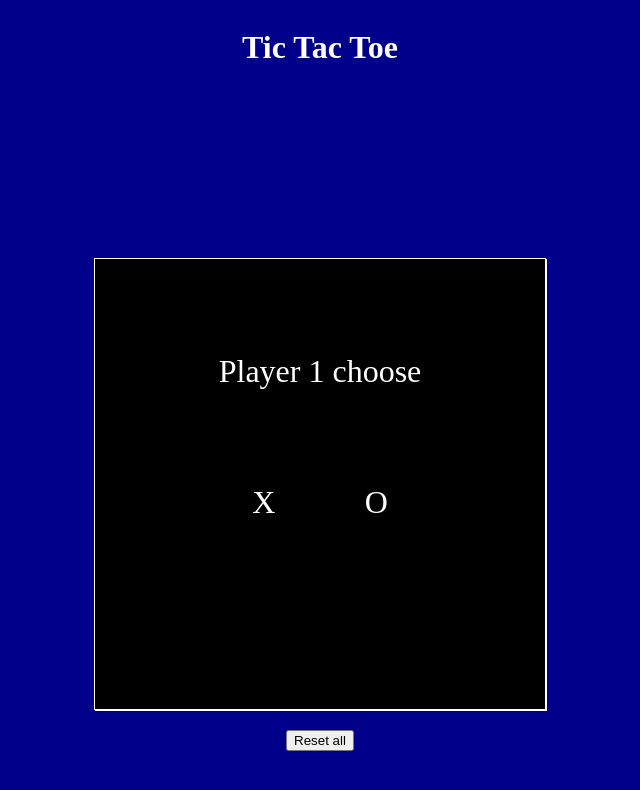
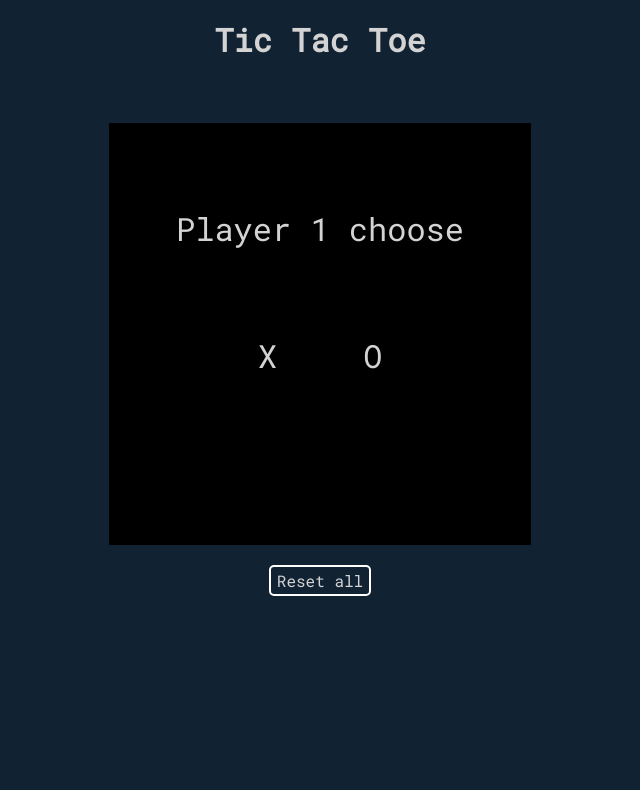
Before and after one commit to beaniehead/tictactoe, a plain HTML site: page index.html in a window 1280 px wide. Both pictures are taken after a click on the element "Human vs. Human". Shown: the whole page, without its empty margins (328-968 px from the left). Drawn offline with nearby package versions, Linux system fonts and the light colour scheme.

Commit message:
updated grid layout/styling and updated UI

```diff
--- a/index.html
+++ b/index.html
@@ -3,40 +3,42 @@
 
 <head>
     <meta charset="UTF-8">
-    <title>Tic Tac Toe</title>
+    <title>TIC TAC TOE</title>
     <meta name="viewport" content="width=device-width, initial-scale=1">
 
     <script src="https://ajax.googleapis.com/ajax/libs/jquery/3.2.1/jquery.min.js"></script>
     <link rel="stylesheet" href="https://maxcdn.bootstrapcdn.com/font-awesome/4.7.0/css/font-awesome.min.css">
     <script src="scripts.js"></script>
     <link rel="stylesheet" href="styles.css">
+    <link href="https://fonts.googleapis.com/css?family=Roboto+Mono" rel="stylesheet">
 </head>
 
 <body>
     <div id="main">
         <div id="header">
             <h1>Tic Tac Toe</h1>
-            <span id="difficultyTitle"></span>
         </div>
         <div id="scores">
-            <p>Scores</p>
+            <div id="scoresTitle">
+            <span id="difficultyTitle"></span>
+                <p style="text-decoration:underline">Scores</p>
+            </div>
             <div class="singlePlayerScore" id="player1Score"><span class="turnIndicator" id="turnIndicatorP1"><i id="playerIndicator1" class="fa fa-arrow-right"></i></span>
-                <span class="playerScoreText">Player 1: </span><span id="pP1s">0</span><span id="playerIconP1"></span>
+                <span class="playerScoreText">Player 1:&nbsp;</span><span id="pP1s">0</span><span id="playerIconP1"></span>
             </div>
-
             <div class="singlePlayerScore" id="player2Score"><span class="turnIndicator" id="turnIndicatorP2"><i id="playerIndicator2" class="fa fa-arrow-right"></i></span>
-                <span class="playerScoreText">Player 2: </span><span id="pP2s">0</span><span id="playerIconP2"></span>
+                <span class="playerScoreText">Player 2:&nbsp;</span><span id="pP2s">0</span><span id="playerIconP2"></span>
             </div>
         </div>
-        <span id="player" class="X"></span>
         <div id="game">
             <div id="gameBoard">
                 <div id="gameType">
+                    <div id="gameIntro">Shall we play a game?</div>
                     <div id="humanGame" class="gameTypeOption">Human vs. Human</div>
                     <div id="aiGame" class="gameTypeOption">Human vs. Computer</div>
                 </div>
                 <div id="aiDifficulty">
-                    <div id="difficultyTitle">Select difficulty</div>
+                    <div id="difficultyTitleSelect">Select difficulty</div>
                     <div id="easy" class="difficultyIcon">Easy</div>
                     <div id="medium" class="difficultyIcon">Medium</div>
                     <div id="hard" class="difficultyIcon">Hard</div>
@@ -57,8 +59,9 @@
                 <svg class="unplayed" id="svg9"></svg>
             </div>
         </div>
-        <button id="reset">Reset all</button>
+        <span id="reset">Reset all</span>
 
+        <span id="player" class="X"></span>
     </div>
 </body>
 
--- a/scripts.js
+++ b/scripts.js
@@ -1,6 +1,5 @@
 //comment code
 //tidy and combine
-//have an edit difficulty level? either by changing when the ai switches from preferences to calculating moves or another method - could also change the preferences so the ai plays a weaker first move (or two) that can be beaten
 
 $(document).ready(function () {
   var count = 0;
@@ -13,9 +12,9 @@ $(document).ready(function () {
   //X Path end point
   var large = $("#svg1").width() / (15 / 13);
   //SVG X Path HTML
-  var pathX = '<path d="M ' + small + ' ' + small + ' L ' + large + ' ' + large + ' M ' + large + ' ' + small + ' L ' + small + ' ' + large + ' z" stroke="white" stroke-width="4" />';
+  var pathX = '<path d="M ' + small + ' ' + small + ' L ' + large + ' ' + large + ' M ' + large + ' ' + small + ' L ' + small + ' ' + large + ' z" stroke="white" stroke-width="10" />';
   //SGV O Path HTML
-  var pathO = '<circle cx="50%" cy="50%" r="35%" stroke="white" stroke-width="4" fill="none" />';
+  var pathO = '<circle cx="50%" cy="50%" r="35%" stroke="white" stroke-width="10" fill="none" />';
   var testSquare;
   var boardState = [];
   var squares = $("#gameBoard").children("svg");
@@ -34,14 +33,15 @@ $(document).ready(function () {
   $(".gameTypeOption").click(function () {
     if ($(this).attr("id") == "humanGame") {
       $("#game").addClass("humans");
+      $("#difficultyTitle").html("<h3>- PvP -</h3>");
     }
     if ($(this).attr("id") == "aiGame") {
       $("#game").addClass("ai");
-      $('#aiDifficulty').css("z-index","4");
+      $('#aiDifficulty').css("z-index", "4");
     }
     $("#gameType").css("z-index", "-1");
     $("#selector").css("z-index", "3");
-    $("#reset").css("visibility","visible");
+    $("#reset").css("visibility", "visible");
   })
   //choose AI difficulty
   $(".difficultyIcon").click(function () {
@@ -57,8 +57,8 @@ $(".difficultyIcon").click(function () {
       difficultyRating = 10;
       difficultySetting = "Hard";
     }
-  $("#difficultyTitle").html("<h3>-"+difficultySetting+"-</h3>")
-  $('#aiDifficulty').css("z-index","-1");
+    $("#difficultyTitle").html("<h3>- " + difficultySetting + " -</h3>");
+    $('#aiDifficulty').css("z-index", "-1");
   })
 
   //selector for player one to pick side and start game
@@ -82,7 +82,15 @@ $(".difficultyIcon").click(function () {
       $("#turnIndicatorP1").addClass("invisible");
     }
 
-    $("#scores").css("visibility", "visible");
+    $("#scores").css({
+      "visibility":"visible",
+      "opacity":"1"
+    });
+
+    $("#header").css({
+      "visibility":"hidden",
+      "opacity":"0"
+    });
     //playing first AI move if player 1 selects O
     aiFirstMove();
   });
@@ -150,7 +158,6 @@ $(".difficultyIcon").click(function () {
           if (winner === false) {
             setTimeout(function () {
               var difficultyPercent = Math.floor((Math.random() * 10) + 1);
-              console.log(difficultyPercent);
               //setting difficulty - generated a number between 1 and 10, and then assign a chance that the ai will just make a random move instead of a calculated move
               if (difficultyPercent <= difficultyRating) {
                 testCount = 0;
@@ -160,8 +167,7 @@ $(".difficultyIcon").click(function () {
 
               //loop through ai preference list and then place move in first available square
               if (count < 3) {
-                console.log(difficultySetting);
-                if(difficultySetting == "Easy"){
+                if (difficultySetting == "Easy") {
                   for (i = 9; i >= 1; i--) {
                     testSquare = preferences[i];
                     if ($(testSquare).hasClass("unplayed")) {
--- a/styles.css
+++ b/styles.css
@@ -1,8 +1,9 @@
 body{
-    background-color:darkblue;
+    background-color:#123;
     width:100%;
-    height:100vh;
-    color:white;
+    height:auto;
+    color:lightgray;
+    font-family: 'Roboto Mono', monospace;
 }
 
 #playerIndicator {
@@ -11,45 +12,60 @@ body{
 }
 
 .turnIndicator {
-    justify-self:center;
+    justify-self:start;
 }
 
 #main {
     display:grid;
-    grid-template-rows: 100px auto 1fr;
+    grid-template-rows: 115px 1fr;
     grid-template-columns: 1fr;
     grid-template-areas:
     "header"
-    "scores"
     "game";
     justify-items:center;
 }
 
 #header{
-    grid-area: header;
+    grid-area:header;
     display:grid;
     justify-items:center;
     align-items:start;
+    transition:opacity 500ms linear, visibility 500ms;
+}
+
+#header h1{
+    margin:10px 10px 5px 10px;
 }
 
 #difficultyTitle h3{
-    margin:0;
+    margin:0 0 10px 0;
 }
 
 #scores{
     visibility: hidden;
-    grid-area:scores;
-    align-self:end;
+    grid-area:header;
     display:grid;
     justify-items:center;
-    grid-template-rows:1fr 1fr 1fr;
+    grid-template-rows:3fr 2fr 2fr;
+    opacity:0;
+    transition:visibility 500ms ,opacity 500ms linear 500ms;
+}
+#scoresTitle{
+display:grid;
+}
+#scoresTitle p{
+    margin-bottom:5px;
+    font-size: 1.1em;
+    margin-top:0;
+    justify-self:center;
 }
 
 .singlePlayerScore {
 display:grid;
-grid-template-columns:2fr 3fr 1fr 1fr;
+grid-template-columns:1fr 3fr 1fr 1fr;
 grid-template-areas:
-"indicator text extra extra"
+"indicator text extra extra";
+align-items:start;
 }
 
 .playerScoreText{
@@ -74,9 +90,9 @@ grid-template-areas:
 }
 
 #gameBoard {
-background-color:black;
-width:450px;
-height:450px;
+background-color:lightgray;
+width:422px;
+height:422px;
 display:grid;
 grid-template-rows: 1fr 1fr 1fr;
 grid-template-columns: 1fr 1fr 1fr;
@@ -84,7 +100,8 @@ grid-template-areas:
  "a1 a2 a3"
  "b1 b2 b3"
  "c1 c2 c3";
-border:1px solid white;
+/*border:1px solid white;*/
+grid-gap:7px;
 justify-items:stretch;
 align-items:stretch;
 }
@@ -93,24 +110,46 @@ align-items:stretch;
     grid-area: 1/1/4/4;
     background-color: black;
     display: grid;
-    grid-template-rows:1fr 1fr 1fr 1fr;
+    grid-template-rows:3fr 1fr 1fr 3fr;
     align-items:center;
     z-index:3;
     justify-items:center;
-    font-size:2em;
+    font-size:1.8em;
+    width:422px;
+    height:422px;
+    }
+
+    .gameTypeOption{
+    font-size: 26px;
+    align-self:center;
+}
+
+.gameTypeOption:hover {
+cursor:pointer;
 }
 
 #aiDifficulty{
+    display: grid;
     grid-area: 1/1/4/4;
     background-color: black;
-        display: grid;
-        grid-template-rows:1fr 1fr 1fr 1fr;
+    grid-template-rows:1fr 1fr;
+    grid-template-columns:1fr 1fr 1fr;
     align-items:center;
     z-index:-1;
     justify-items:center;
     font-size:2em;
+    width:422px;
+    height:422px;
     }
 
+#difficultyTitleSelect {
+    grid-area:1/1/2/4;
+}
+
+.difficultyIcon {
+    font-size:22px;
+    align-self:start;
+}
 .difficultyIcon:hover{
     cursor: pointer;
     }
@@ -123,9 +162,10 @@ grid-area:2/1/3/2
     grid-area:3/1/4/2
 }
 
-.gameTypeOption:hover {
-cursor:pointer;
-}
+
+
+
+
 
 #selector{
 grid-area: 1/1/4/4;
@@ -139,6 +179,8 @@ grid-template-areas:
 "borderLeft selectorLeft selectorRight borderRight";
 justify-items:center;
 font-size:2em;
+width:422px;
+height:422px;
 }
 
 #selectorTitle {
@@ -161,9 +203,10 @@ justify-items:center;
 }
 
 svg {
-    width:100%;
-    height:100%;
-    border:1px solid white;
+    width:136px;
+    height:136px;
+   /* border:1px solid white;*/
+    background-color: black;
 }
 
 #svg1{grid-area:a1;}
@@ -179,4 +222,11 @@ svg {
 #reset{
     margin-top:20px;
     visibility: hidden;
+    border:2px solid white;
+    padding:3px 6px 3px 6px;
+    border-radius:5px;
 }
+
+#reset:hover{
+    cursor: pointer;
+}
```
Lines whose indentation alone changed are shown as unchanged.
